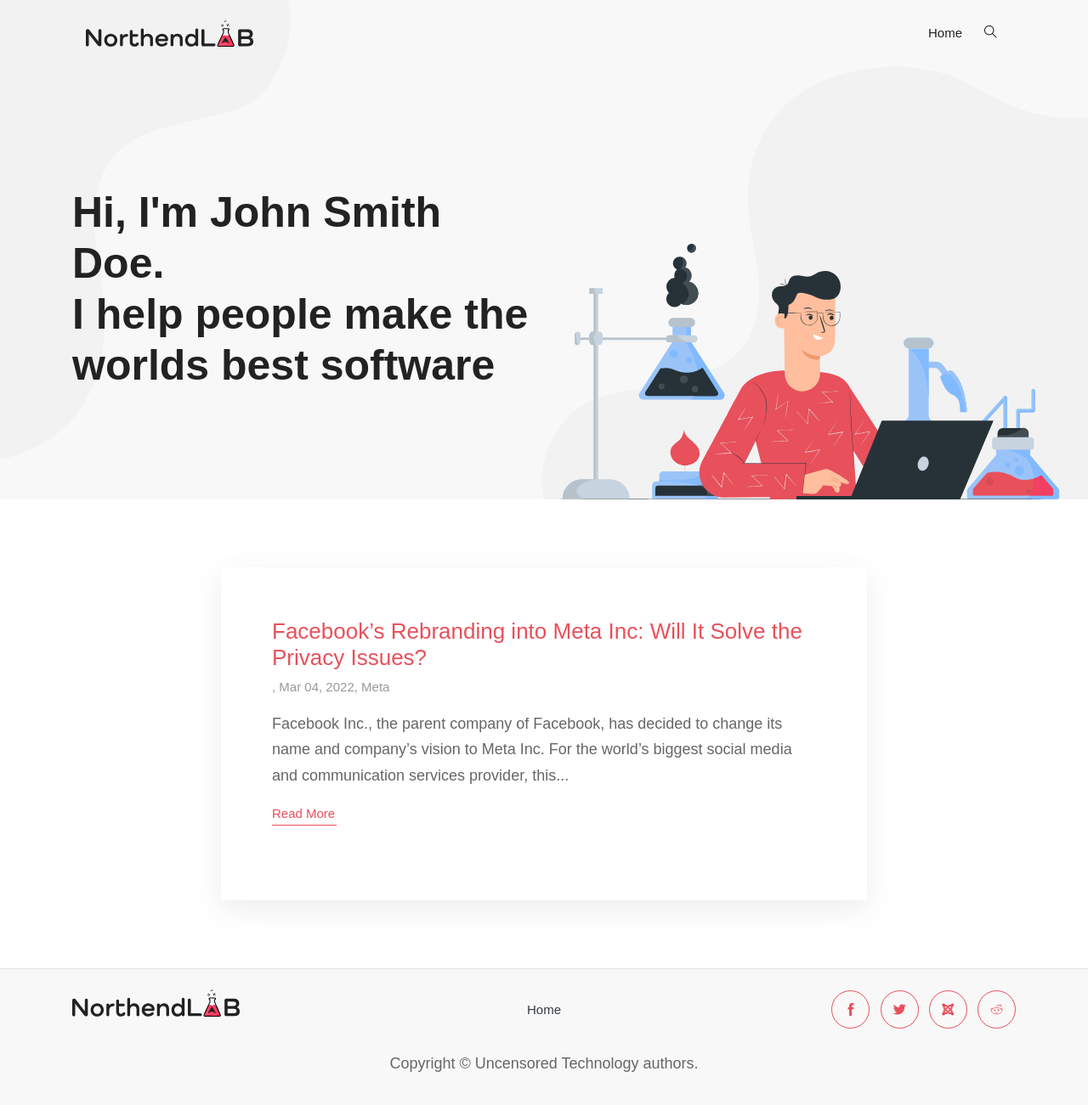
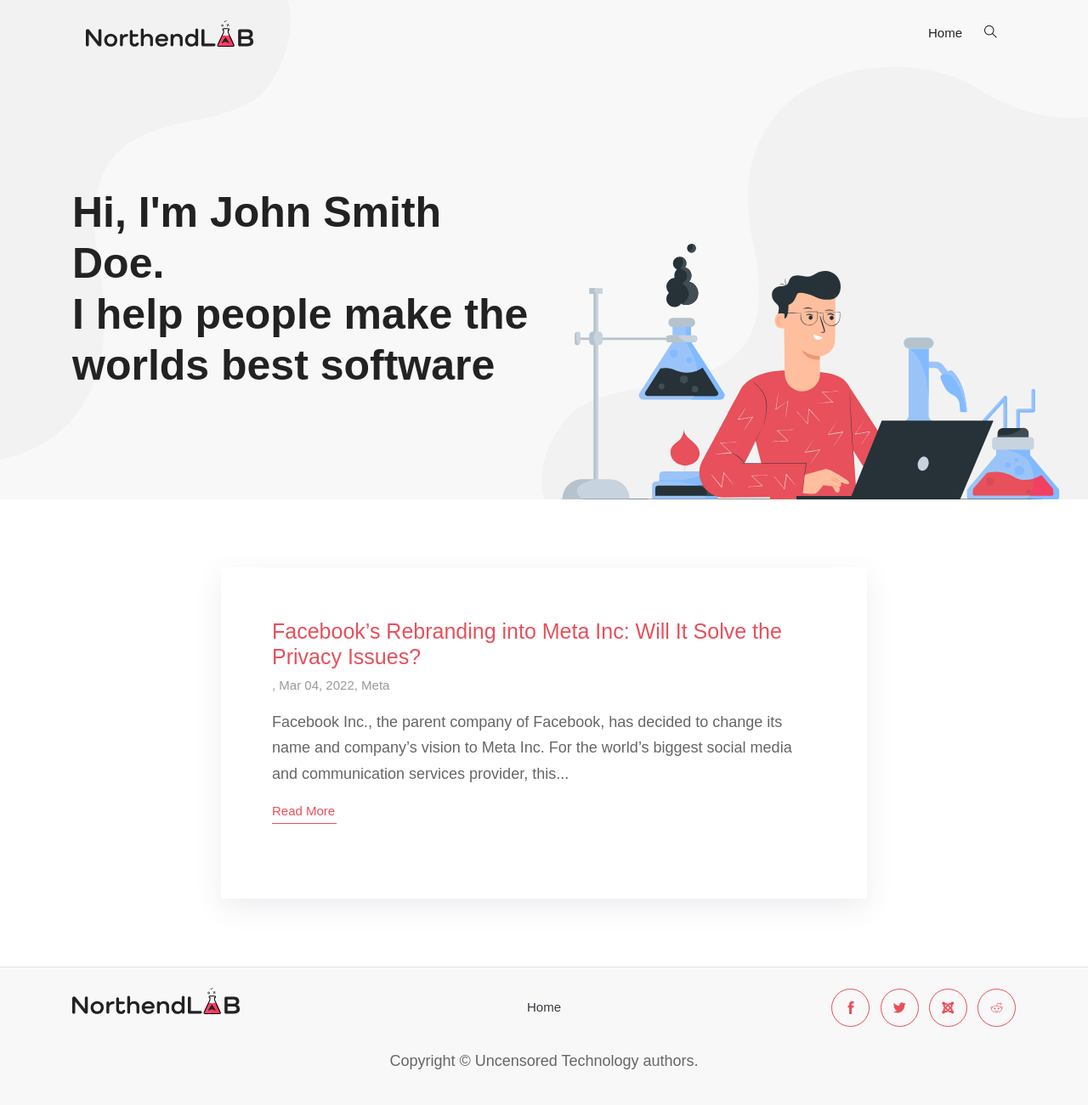
Before and after one commit to gatorpond/gatorpond.github.io, a Jekyll site: the page built from docs/index.html, in a window 1280 px wide and 1307 px high. Shown: the top 1301 px of the window at 85% size. Built offline with Jekyll 4.4.1, drawn with Linux system fonts in a browser that asks for light colours; some web fonts are replaced; the list of posts is cut into pages by our own code.

Commit message:
Header font sizes

```diff
--- a/docs/assets/scss/_typography.scss
+++ b/docs/assets/scss/_typography.scss
@@ -42,7 +42,7 @@ h1, .h1{
 }
 
 h2, .h2{
-  font-size: 40px;
+  font-size: 39px;
 }
 
 h3, .h3{
@@ -50,7 +50,7 @@ h3, .h3{
 }
 
 h4, .h4{
-  font-size: 26px;
+  font-size: 25px;
 }
 
 h5, .h5{
```
